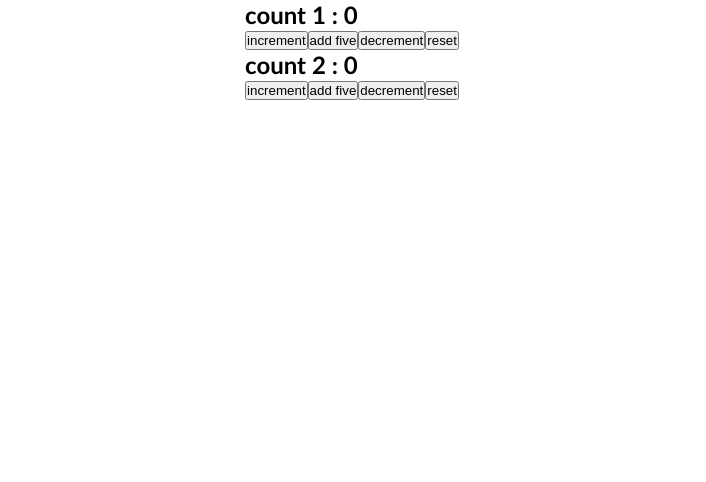
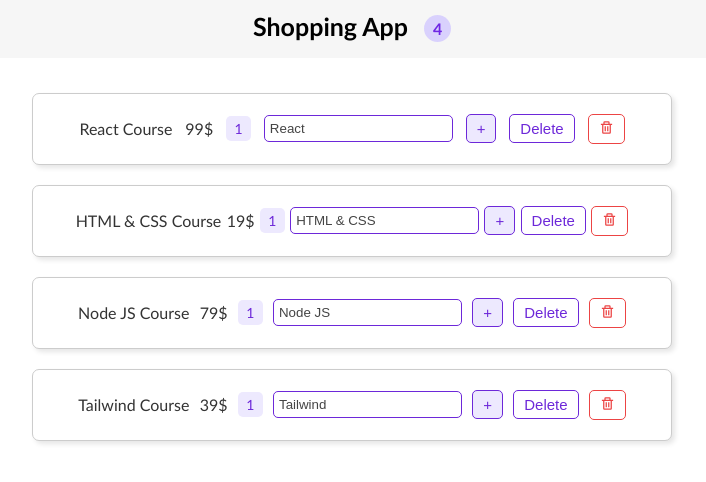
Before and after one commit to Am1rreza/Mini-Shopping-React-App, a React (Create React App) app: page / in a window 1280 px wide. Shown: the top 482 px of the page, without its empty margins (288-994 px from the left). Built offline with nearby package versions, Linux system fonts and the light colour scheme.

Commit message:
App component converted to functional component

```diff
--- a/src/App.js
+++ b/src/App.js
@@ -1,91 +1,78 @@
 import "./App.css";
-import React, { Component } from "react";
+import React, { useState } from "react";
 import ProductList from "./components/ProductList/ProductList";
 import Navbar from "./components/Navbar/Navbar";
 import Wrapper from "./components/HOC/Wrapper";
-import CounterOne from "./components/Context/CounterOne";
-import CounterProvider from "./components/Context/CounterProvider";
-import CountReducer from "./components/Context/Reducer/CountRecuer";
-import ImprovedCountReducer from "./components/Context/Reducer/ImprovedCountReducer";
 
-class App extends Component {
-  state = {
-    products: [
+const App = () => {
+  const [products, setProducts] = useState([
     { id: 1, title: "React", price: "99$", quantity: 1 },
     { id: 2, title: "HTML & CSS", price: "19$", quantity: 1 },
     { id: 3, title: "Node JS", price: "79$", quantity: 1 },
     { id: 4, title: "Tailwind", price: "39$", quantity: 1 },
-    ],
+  ]);
+
+  // handlers
+  const removeHandler = (id) => {
+    const filteredProducts = products.filter((p) => p.id !== id);
+    setProducts(filteredProducts);
   };
 
-  // handlers
-  removeHandler = (id) => {
-    const filteredProducts = this.state.products.filter((p) => p.id !== id);
-    this.setState({ products: filteredProducts });
+  const incrementHandler = (id) => {
+    const index = products.findIndex((p) => p.id === id);
+    // get all of the products
+    const allProducts = [...products];
+    // clone the selected index and update the quantity
+    const product = { ...products[index] };
+    product.quantity++;
+    // replace the product
+    allProducts[index] = product;
+    // setState
+    setProducts(allProducts);
   };
 
-  incrementHandler = (id) => {
-    const index = this.state.products.findIndex((p) => p.id === id);
+  const changeHandler = (e, id) => {
+    const index = products.findIndex((p) => p.id === id);
     // get all of the products
-    const products = [...this.state.products];
-    // clone the selected index and update the quantity
-    const product = { ...this.state.products[index] };
-    product.quantity++;
+    const allProducts = [...products];
+    // clone the selected index and update the title
+    const product = { ...products[index] };
+    product.title = e.target.value;
     // replace the product
-    products[index] = product;
+    allProducts[index] = product;
     // setState
-    this.setState({ products });
+    setProducts(allProducts);
   };
 
-  changeHandler = (e, id) => {
-    const index = this.state.products.findIndex((p) => p.id === id);
+  const decrementHandler = (id) => {
+    const index = products.findIndex((p) => p.id === id);
     // get all of the products
-    const products = [...this.state.products];
-    // clone the selected index and update the title
-    const product = { ...this.state.products[index] };
-    product.title = e.target.value;
-    // replace the product
-    products[index] = product;
-    // setState
-    this.setState({ products });
-  };
-
-  decrementHandler = (id) => {
-    const index = this.state.products.findIndex((p) => p.id === id);
-    // get all of the products
-    const products = [...this.state.products];
+    const allProducts = [...products];
     // clone the selected index and update the quantity
-    const product = { ...this.state.products[index] };
+    const product = { ...products[index] };
     if (product.quantity === 1) {
-      this.removeHandler(id);
+      removeHandler(id);
       return;
     }
     product.quantity--;
     // replace the product
-    products[index] = product;
+    allProducts[index] = product;
     // setState
-    this.setState({ products });
+    setProducts(allProducts);
   };
 
-  render() {
   return (
     <>
-        {/* <Navbar
-          totalItems={this.state.products.filter((p) => p.quantity > 0).length}
+      <Navbar totalItems={products.filter((p) => p.quantity > 0).length} />
+      <ProductList
+        products={products}
+        onRemove={removeHandler}
+        onChange={changeHandler}
+        onIncrement={incrementHandler}
+        onDecrement={decrementHandler}
       />
-        <ProductList
-          products={this.state.products}
-          onRemove={this.removeHandler}
-          onChange={this.changeHandler}
-          onIncrement={this.incrementHandler}
-          onDecrement={this.decrementHandler}
-        /> */}
-        <CounterProvider>
-          <ImprovedCountReducer/>
-        </CounterProvider>
     </>
   );
-  }
-}
+};
 
 export default Wrapper(App, "container");
```
Lines whose indentation alone changed are shown as unchanged.
